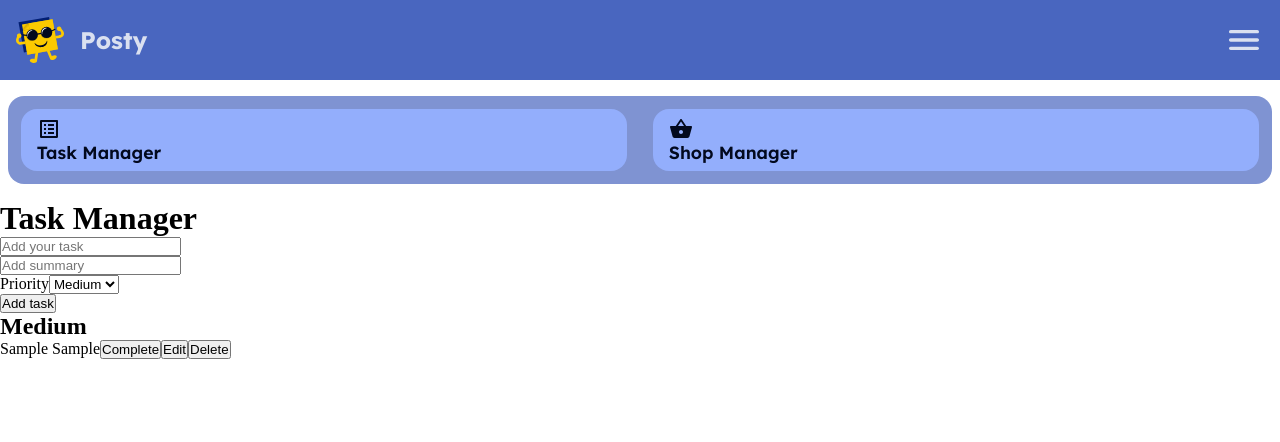
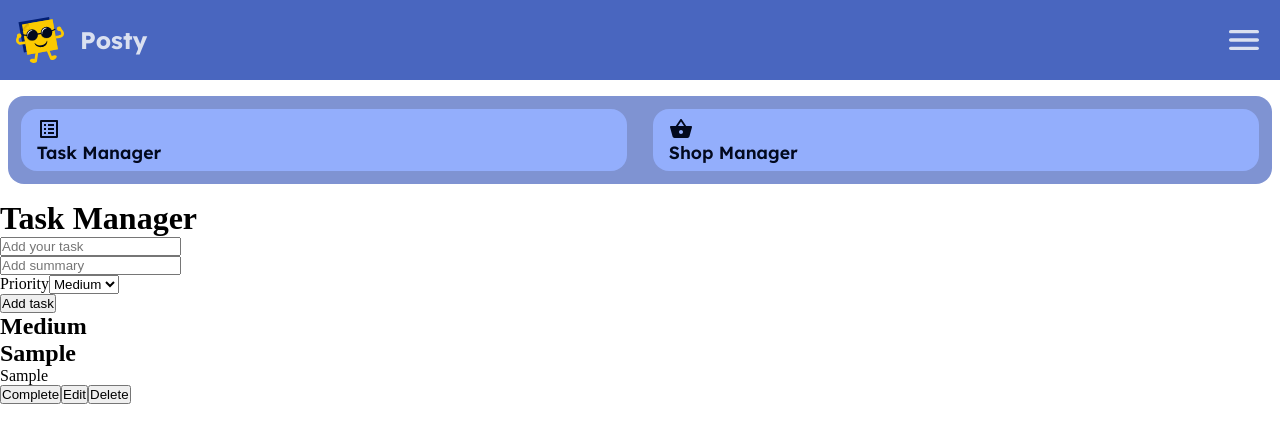
Before and after one commit to EvaneRex/taskmanager, a React (Vite) app: page / in a window 1280 px wide. Both pictures are taken after typing "Sample", "Sample" into the empty fields and a click on the button "Add task". Shown: the top 442 px of the page. Built offline with nearby package versions, Linux system fonts and the light colour scheme.

Commit message:
semantics and removal of redundant code line

```diff
--- a/src/components/Task.tsx
+++ b/src/components/Task.tsx
@@ -59,9 +59,8 @@ const Task: React.FC<TaskProps> = ({
 
   return (
     <li className={`task-item ${taskItem.completed ? "completed" : ""}`}>
-      <span>{taskItem.title}</span> {/*Task name without colourchange*/}
-      <span className={`priority-${taskItem.priority}`}></span>
-      <span>{taskItem.summary}</span>
+      <h2>{taskItem.title}</h2> {/*Task name without colourchange*/}
+      <p>{taskItem.summary}</p>
       {/* Buttons */}
       <button
         onClick={() => handleCompleteClick(taskItem.id)}
```
